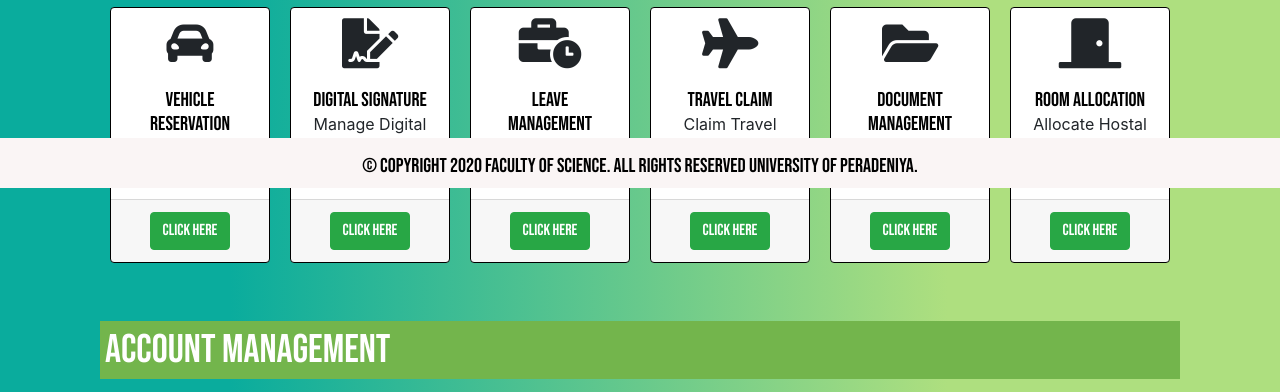
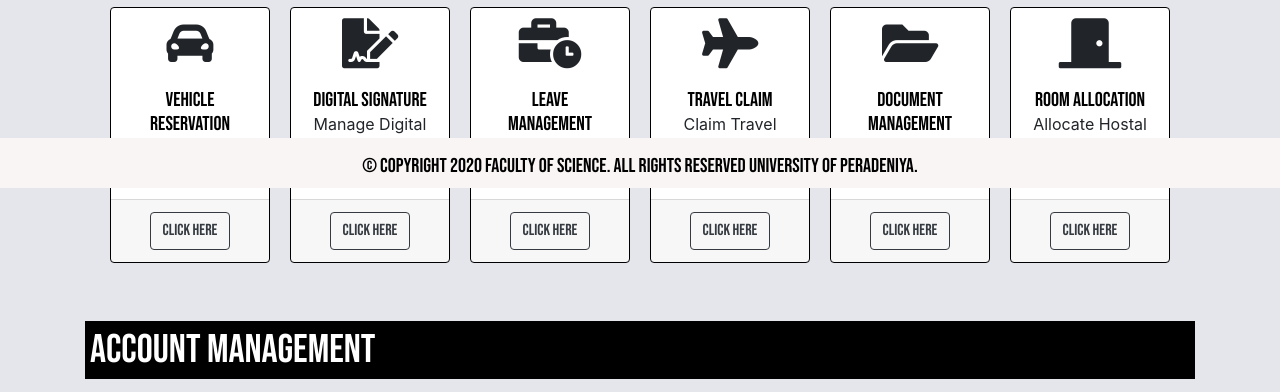
Before and after one commit to udaramadhushan/dashboard-bootstrap, a plain HTML site: page index.html in a window 1280 px wide. Shown: the part 612-1004 px from the top of the page. Drawn offline with nearby package versions, Linux system fonts and the light colour scheme.

Commit message:
loading screen added, theme colors changed

```diff
--- a/index.css
+++ b/index.css
@@ -2,11 +2,15 @@
 
 body {
 
-    background: linear-gradient(90deg, rgba(10,172,157,1) 18%, rgba(174,223,127,1) 74%);
+    background:#e4e6eb;
 
 }
 
+.spinner-border{
 
+    height: 5rem;
+    width: 5rem;
+}
 #search-bar{
 
     border-color: blue;
@@ -29,7 +33,7 @@ h1, h5, h2{
 
 h1{
     color: white;
-    background-color:#73b54c;
+    background-color:black;
     padding: 5px;
 }
 
--- a/index.html
+++ b/index.html
@@ -18,6 +18,9 @@
   <link rel="stylesheet" href="https://stackpath.bootstrapcdn.com/bootstrap/4.4.1/css/bootstrap.min.css"
     integrity="sha384-Vkoo8x4CGsO3+Hhxv8T/Q5PaXtkKtu6ug5TOeNV6gBiFeWPGFN9MuhOf23Q9Ifjh" crossorigin="anonymous">
   <link rel="stylesheet" href="index.css">
+
+
+
 </head>
 
 
@@ -84,12 +87,9 @@
 
   <hr>
 
-  <div class="container justify-content-center">
+  <div class="container justify-content-center main-panel">
 
-    <div id="no-result" >
-     <h1 class='bg-danger'>NO RESULTS FOUND </h1>
-    </div>
-    <div class="container panel">
+
 
 
 
@@ -102,9 +102,20 @@
 
         </div>
         <div class="card-footer">
-          <a class="btn btn-success card-url">CLICK HERE</a>
+          <a class="btn btn-outline-dark card-url">CLICK HERE</a>
         </div>
       </div>
+
+
+      <div class="d-flex row justify-content-center ">
+
+        <div class="spinner-border text-dark" role="status">
+
+          <span class="sr-only">Loading...</span>
+        </div>
+
+      </div>
+
 
       <div class="justify-content-center">
 
@@ -160,6 +171,10 @@
         </div>
       </div>
 
+      <div id="no-result" >
+        <h1 class='bg-danger'>NO RESULTS FOUND </h1>
+       </div>
+       <div class="container panel">
 
     </div>
 
--- a/index.js
+++ b/index.js
@@ -1,19 +1,33 @@
+
+
 
 $(document).ready(function(){
+
 
   $searchbar = $("#search-bar");
   $titles = $('.title');
 
 
   $('#no-result').hide();
+  $('.title').hide();
 
-  $.getJSON("icon_data.json",function( json ) {
+$.getJSON("icon_data.json",function( json ) {
+    $('.title').show();
+    fillIcons('.student-services',json.studentServices)
+    fillIcons('.staff-services',json.staffServices)
+    fillIcons('.account-management',json.accountManagement)
+    fillIcons('.public-services',json.publicServices)
+ }).done(function() {
+  $('.title').show();
 
-      fillIcons('.student-services',json.studentServices)
-      fillIcons('.staff-services',json.staffServices)
-      fillIcons('.account-management',json.accountManagement)
-      fillIcons('.public-services',json.publicServices)
-   });
+})
+.fail(function() {
+  $('.spinner-border ').parent().append('<h2>Server error</h2>')
+
+})
+.always(function() {
+  $('.spinner-border').remove();
+});
 
    const fillIcons = (title, objectArray) =>{
 
```
